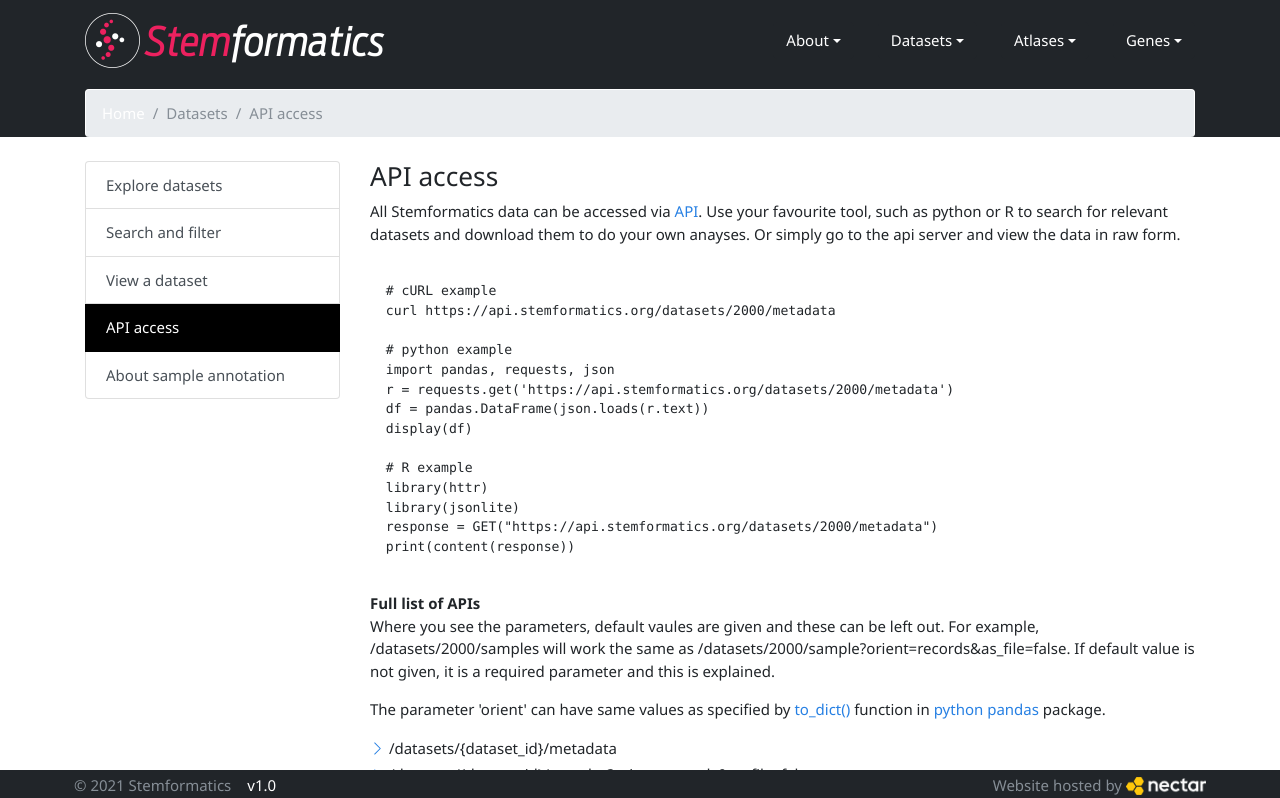
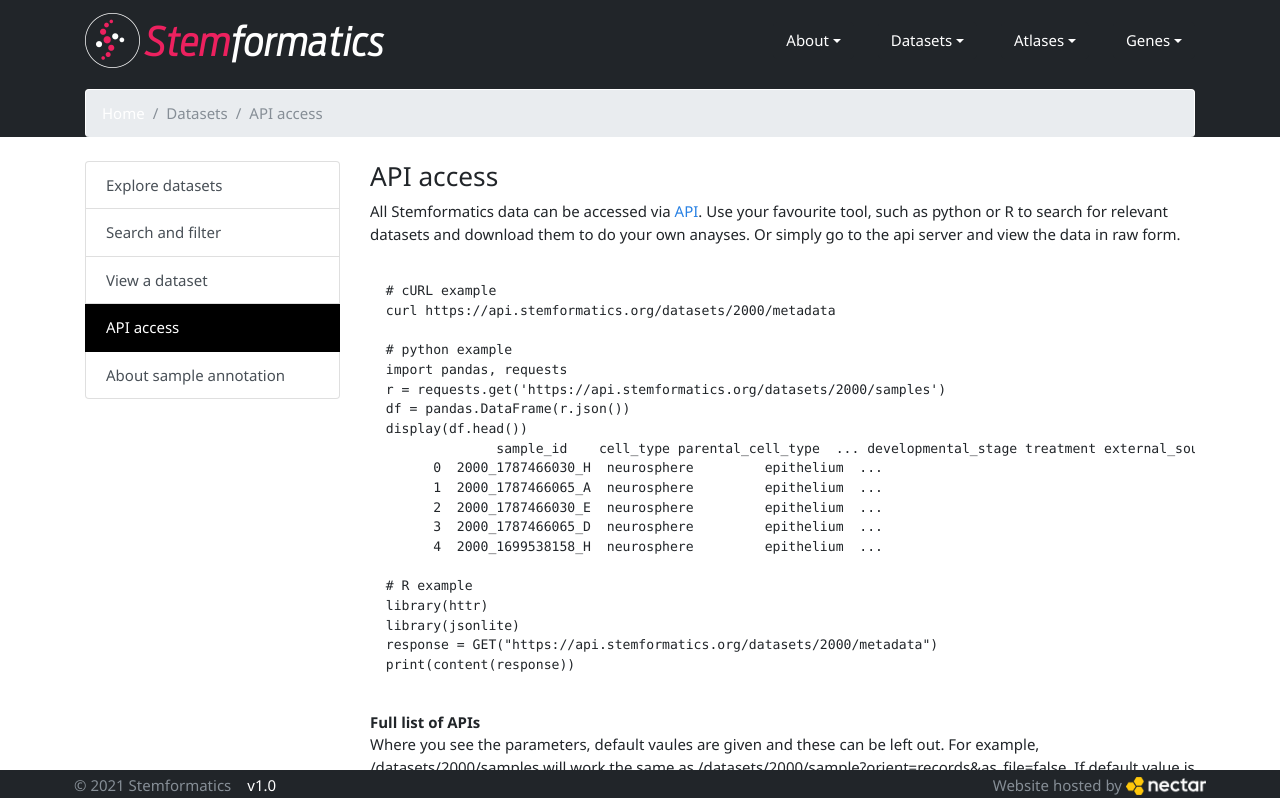
Before and after one commit to wellslab/s4m-ui, a Nuxt app: page /datasets/api in a window 1280 px wide. Shown: the top 798 px of the page. Built offline with nearby package versions, Linux system fonts and the light colour scheme.

Commit message:
Fixed numerous bugs including atlas projections and non-matching colours in gene expression plots

```diff
--- a/components/Atlas.vue
+++ b/components/Atlas.vue
@@ -2,7 +2,7 @@
 <div>
     <!-- Area for controls. -->
     <div class="text-center mt-2">
-        <h3 class="mb-2">Integrated Atlas: <b-link @click="showVersionInfo" v-b-tooltip.hover title="Click to show atlas version">{{atlasType}}</b-link>
+        <h3 class="mb-2">Integrated Atlas: <b-link @click="showVersionInfo" v-b-tooltip.hover title="Click to show atlas version">{{displayName}}</b-link>
             <small>
                 <b-link v-b-tooltip.hover.right title="Background and more information" v-b-toggle.sidebar class="ml-2"><b-icon-info-circle></b-icon-info-circle></b-link>
                 <b-spinner v-if="loading" label="Loading..." variant="secondary" style="width:1.5rem; height:1.5rem;"></b-spinner>
@@ -226,7 +226,7 @@ export default {
         script: [ { src: 'https://cdn.plot.ly/plotly-latest.min.js' } ],
     },
 
-    props: ["atlasType", "atlasVersion"],
+    props: ["atlasType", "displayName"],
 
     data() {
         return {
--- a/components/AtlasDataUpload.vue
+++ b/components/AtlasDataUpload.vue
@@ -120,7 +120,7 @@ export default {
                                                   this.uploadProgress = Math.round((95 * data.loaded) / data.total)
                                               }
                     }).then(res => {
-                    if (res.data.error=='') {
+                    if ('data' in res && res.data.error=='') {
                         self.$emit('project-data', res.data);
                         self.$emit('close');
                     }
--- a/pages/atlas/blood.vue
+++ b/pages/atlas/blood.vue
@@ -2,7 +2,7 @@
 <div>
 <Breadcrumb :breadcrumb="breadcrumb"/>
 <b-container class="pt-4">
-    <Atlas atlasType="blood"/>
+    <Atlas atlasType="blood" displayName="Blood"/>
 </b-container>
 </div>
 </template>
--- a/pages/atlas/dc.vue
+++ b/pages/atlas/dc.vue
@@ -2,7 +2,7 @@
 <div>
 <Breadcrumb :breadcrumb="breadcrumb"/>
 <b-container class="pt-4">
-    <Atlas atlasType="dc"/>
+    <Atlas atlasType="dc" displayName="DC"/>
 </b-container>
 </div>
 </template>
--- a/pages/atlas/myeloid.vue
+++ b/pages/atlas/myeloid.vue
@@ -2,7 +2,7 @@
 <div>
 <Breadcrumb :breadcrumb="breadcrumb"/>
 <b-container class="pt-4">
-    <Atlas atlasType="myeloid"/>
+    <Atlas atlasType="myeloid" displayName="Myeloid"/>
 </b-container>
 </div>
 </template>
--- a/pages/datasets/api.vue
+++ b/pages/datasets/api.vue
@@ -1,7 +1,7 @@
 <template>
 <div>
 <Breadcrumb :breadcrumb="breadcrumb"/>
-<b-container class="pt-4">
+<b-container class="py-4">
     <b-row>
         <b-col class="col-sm-12 col-md-6 col-lg-3 col-xl-3">
             <PageSidebar :sidebarType="'datasets'" :activeItem="'api'" />
@@ -18,10 +18,16 @@
   curl https://api.stemformatics.org/datasets/2000/metadata
 
   # python example
-  import pandas, requests, json
-  r = requests.get('https://api.stemformatics.org/datasets/2000/metadata')
-  df = pandas.DataFrame(json.loads(r.text))
-  display(df)
+  import pandas, requests
+  r = requests.get('https://api.stemformatics.org/datasets/2000/samples')
+  df = pandas.DataFrame(r.json())
+  display(df.head())
+                sample_id    cell_type parental_cell_type  ... developmental_stage treatment external_source_id
+        0  2000_1787466030_H  neurosphere         epithelium  ...
+        1  2000_1787466065_A  neurosphere         epithelium  ...
+        2  2000_1787466030_E  neurosphere         epithelium  ...
+        3  2000_1787466065_D  neurosphere         epithelium  ...
+        4  2000_1699538158_H  neurosphere         epithelium  ...
 
   # R example
   library(httr)
--- a/pages/datasets/explore.vue
+++ b/pages/datasets/explore.vue
@@ -32,9 +32,11 @@
   </div>
   <div slot="main" style="max-width: 18rem;">
     <div class="card-body">
-      <b-link @click="gotoDatasetSearchPage()">
-        {{clickedItem.value}} samples from {{datasetIds.length}} datasets</b-link>
-        have this value as {{clickedItem.descriptor}}.
+      <ul class="pl-2">
+      <li><b-link @click="gotoDatasetSearchPage()">{{clickedItem.value}} samples from {{datasetIds.length}} datasets</b-link>
+        have this value as {{clickedItem.descriptor}}.</li>
+      <li><b-link @click="gotoDatasetSearchPage()">Show all datasets</b-link> which contain this term in any of its samples.</li>
+      </ul>
     </div>
   </div>
 </draggable-div>
--- a/pages/datasets/search.vue
+++ b/pages/datasets/search.vue
@@ -204,7 +204,7 @@ export default {
 
         // Free text search
         search() {
-            this.$axios.get("/api/search/datasets?query_string=" + this.searchString).then(res => {
+            this.$axios.get("/api/search/datasets?include_samples_query=true&query_string=" + this.searchString).then(res => {
                 this.tableName = 'Search Results [' + this.searchString + ']';
                 this.tableDescription = 'Results of a free text search.';
                 this.setupTable(res.data);
--- a/pages/datasets/view.vue
+++ b/pages/datasets/view.vue
@@ -310,7 +310,7 @@ export default {
                 const traces = this.pca.legends[this.genes.selectedSampleGroup].map(legend => {
                     const y = legend.sampleIds.map(item => this.genes.expressionValues[this.genes.selectedGene.gene_id][item]);
                     return {y:y, type:this.genes.selectedPlotType, boxpoints:this.genes.showPoints? 'all':false, name:legend.value,
-                            points:this.genes.showPoints? 'all':false, visible:legend.visible}
+                            points:this.genes.showPoints? 'all':false, visible:legend.visible, marker:{color: legend.colour}}
                 });
                 const title = this.datasetMetadata.platform_type=='RNASeq'? 'log2(cpm+1)' : 'log2';
                 const layout = {yaxis: {title: title}, showlegend:false};
```
